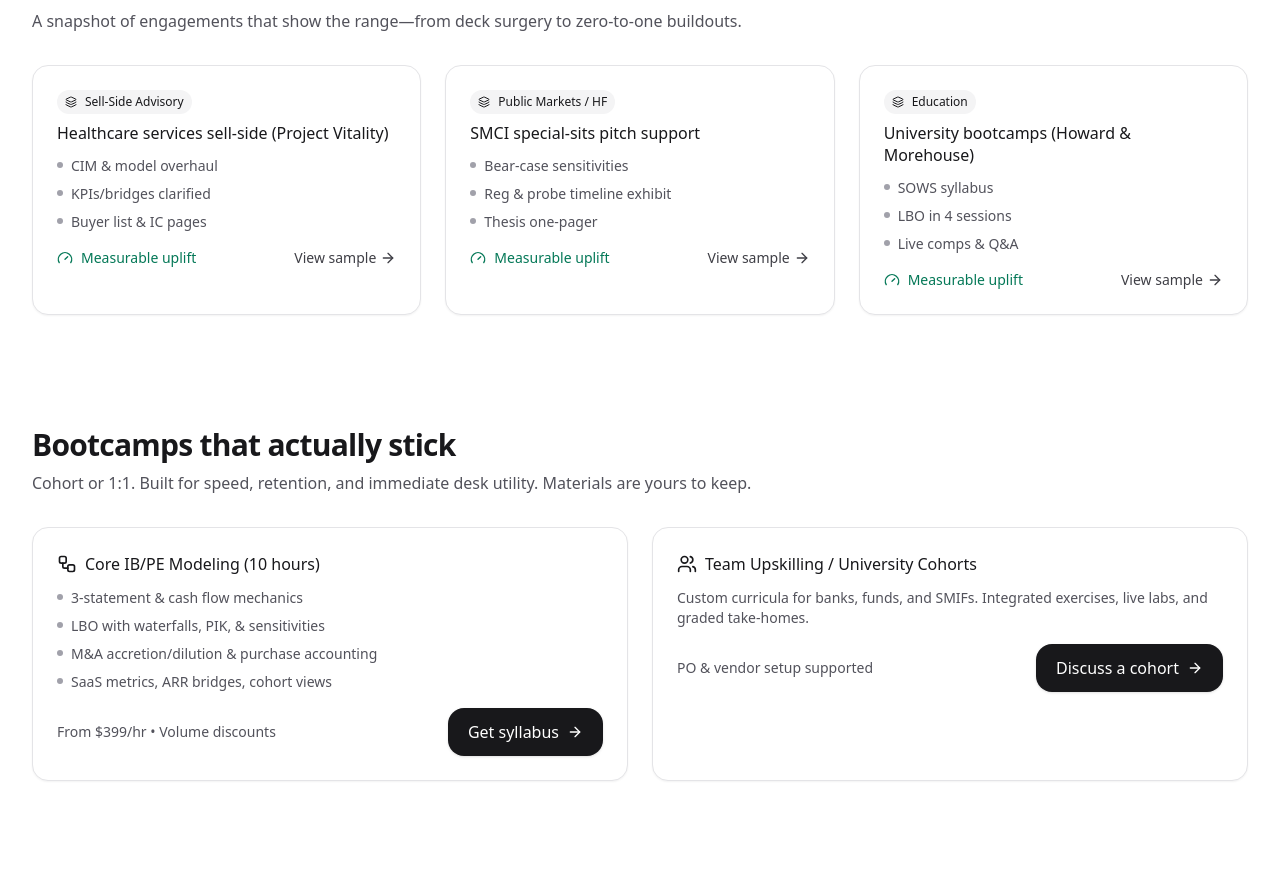
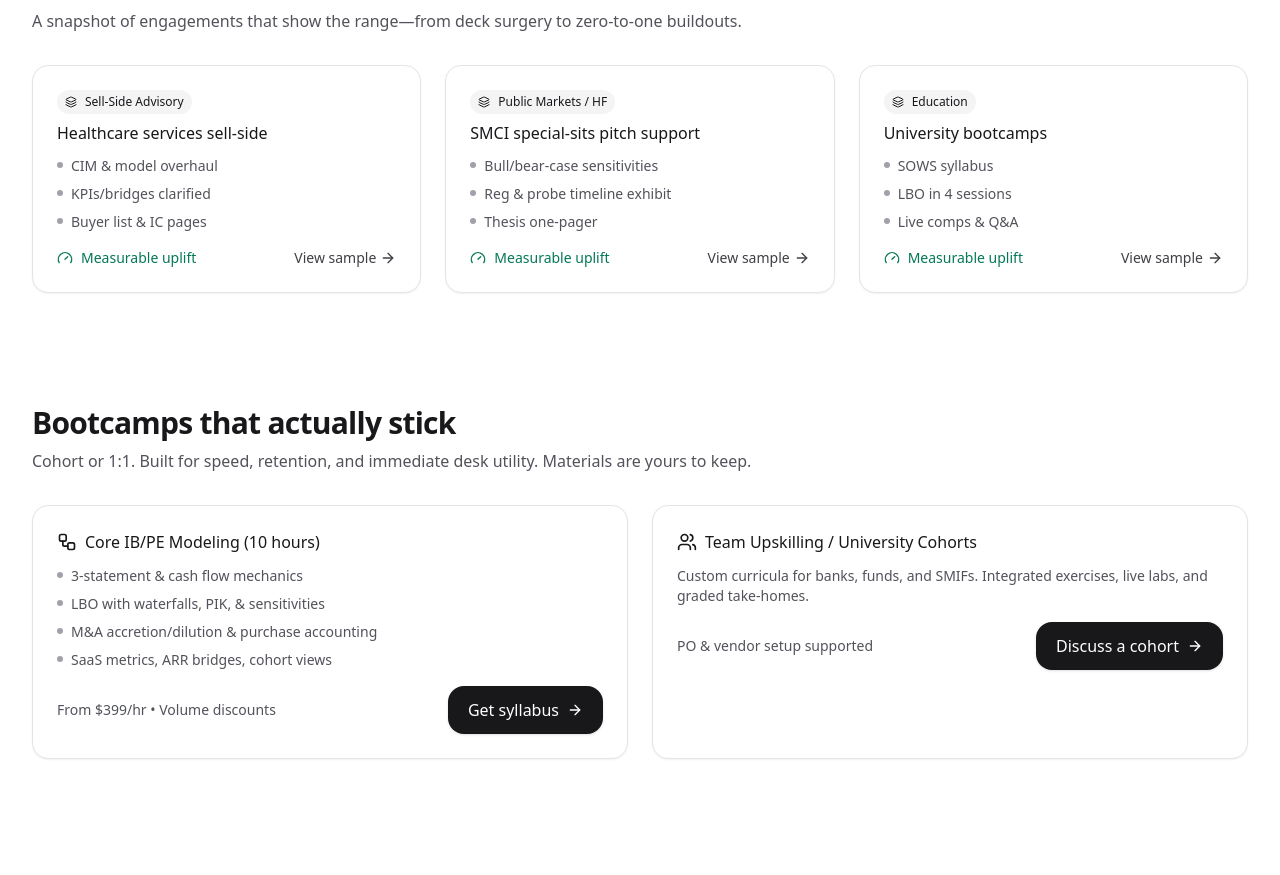
Before and after one commit to Straightouttawallstreet/sows-site, a Next.js app: page / in a window 1280 px wide. Shown: the part 1460-2335 px from the top of the page. Built offline with nearby package versions, Linux system fonts and the light colour scheme; no server answers.

Commit message:
Update page.tsx

```diff
--- a/app/page.tsx
+++ b/app/page.tsx
@@ -170,9 +170,9 @@ export default function Page() {
         </div>
         <div className="mt-8 grid md:grid-cols-3 gap-6">
           {[
-            { title: "Healthcare services sell‑side (Project Vitality)", bullets: ["CIM & model overhaul", "KPIs/bridges clarified", "Buyer list & IC pages"], tag: "Sell‑Side Advisory" },
-            { title: "SMCI special‑sits pitch support", bullets: ["Bear‑case sensitivities", "Reg & probe timeline exhibit", "Thesis one‑pager"], tag: "Public Markets / HF" },
-            { title: "University bootcamps (Howard & Morehouse)", bullets: ["SOWS syllabus", "LBO in 4 sessions", "Live comps & Q&A"], tag: "Education" },
+            { title: "Healthcare services sell‑side", bullets: ["CIM & model overhaul", "KPIs/bridges clarified", "Buyer list & IC pages"], tag: "Sell‑Side Advisory" },
+            { title: "SMCI special‑sits pitch support", bullets: ["Bull/bear‑case sensitivities", "Reg & probe timeline exhibit", "Thesis one‑pager"], tag: "Public Markets / HF" },
+            { title: "University bootcamps", bullets: ["SOWS syllabus", "LBO in 4 sessions", "Live comps & Q&A"], tag: "Education" },
           ].map((c, i) => (
             <Card key={i} className="p-6">
               <div className="text-xs mb-2 inline-flex items-center gap-2 rounded-full bg-zinc-100 px-2 py-1"> <Layers3 className="h-3 w-3"/> {c.tag}</div>
```
